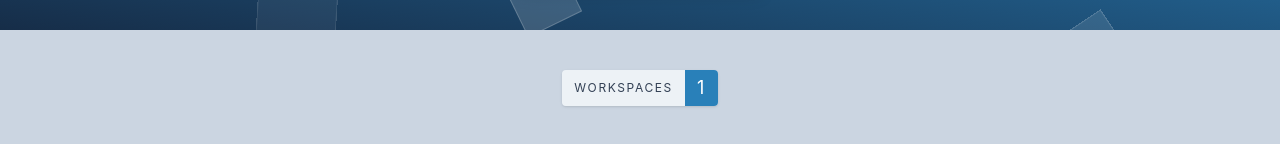
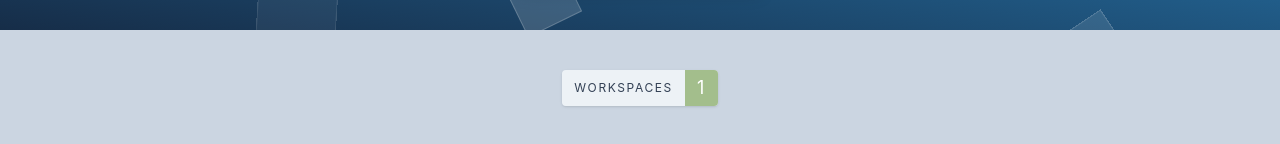
Before and after one commit to Amoebawp/kasm-reg_testing, a Next.js app in the folder site/: page / in a window 1280 px wide. Shown: the part 169-313 px from the top of the page. Built offline with nearby package versions, Linux system fonts and the light colour scheme.

Commit message:
added nord green bkg color

```diff
--- a/site/pages/index.js
+++ b/site/pages/index.js
@@ -40,7 +40,7 @@ export default function Home({ searchText }) {
 
 
       <main className="p-8 py-10 xl:px-20">
-      <h1 className='flex uppercase tracking-widest justify-center mb-10'><span className='flex items-center text-lg bg-slate-100/90 rounded overflow-hidden shadow'><span className='flex px-3 text-xs opacity-100'>Workspaces</span> <span className='text-white p-3 py-1 flex bg-[#2980b9]'>{workspaces && workspaces.workspacecount}</span></span></h1>
+      <h1 className='flex uppercase tracking-widest justify-center mb-10'><span className='flex items-center text-lg bg-slate-100/90 rounded overflow-hidden shadow'><span className='flex px-3 text-xs opacity-100'>Workspaces</span> <span className='text-white p-3 py-1 flex bg-[#a3be8c]'>{workspaces && workspaces.workspacecount}</span></span></h1>
         <div className="flex flex-wrap gap-1 justify-center">
         {filteredworkspaces && filteredworkspaces.length > 0 && filteredworkspaces.map(function (workspace, i) {
             return <Workspace key={workspace.sha} workspace={workspace} />
```
